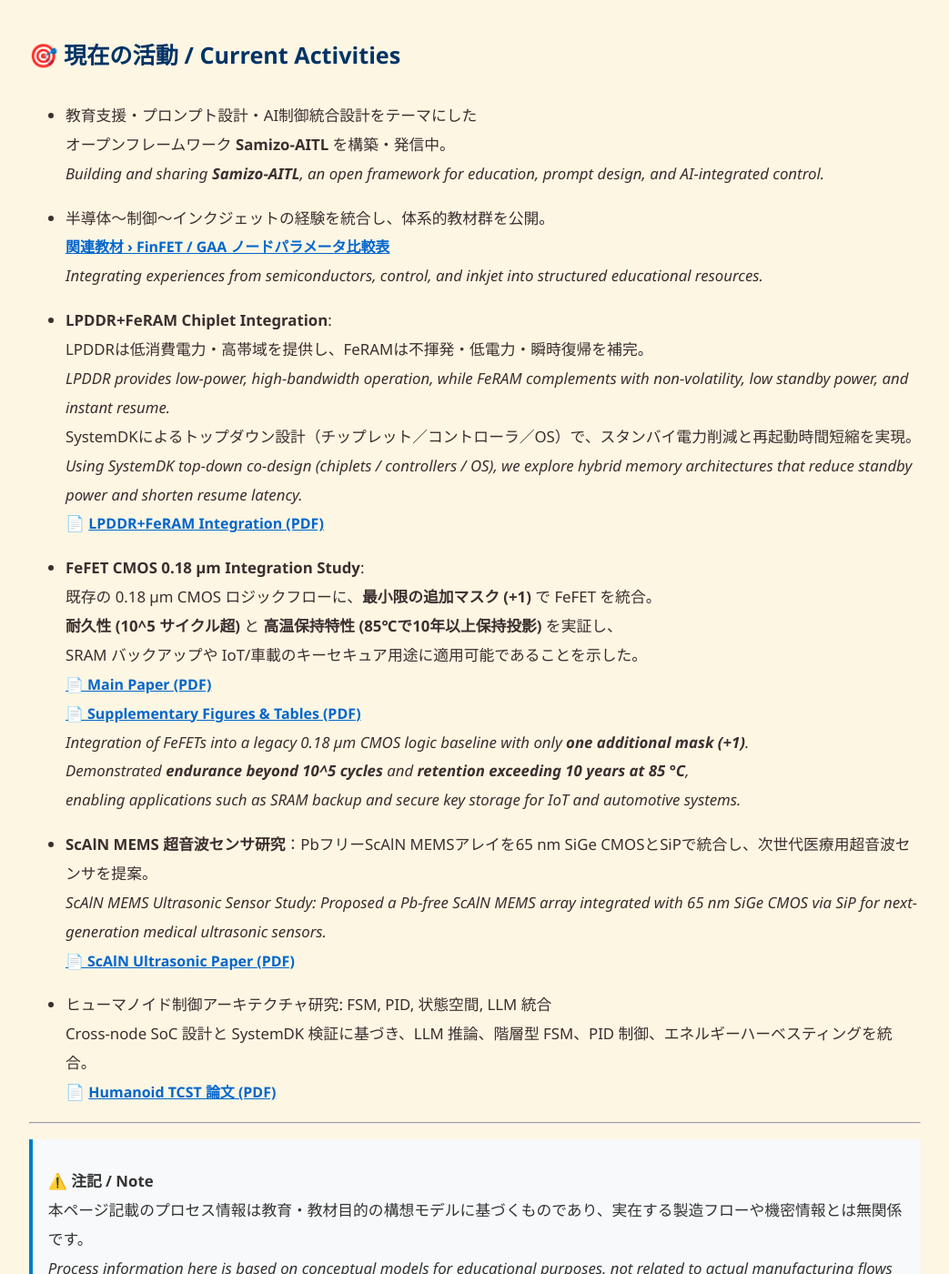
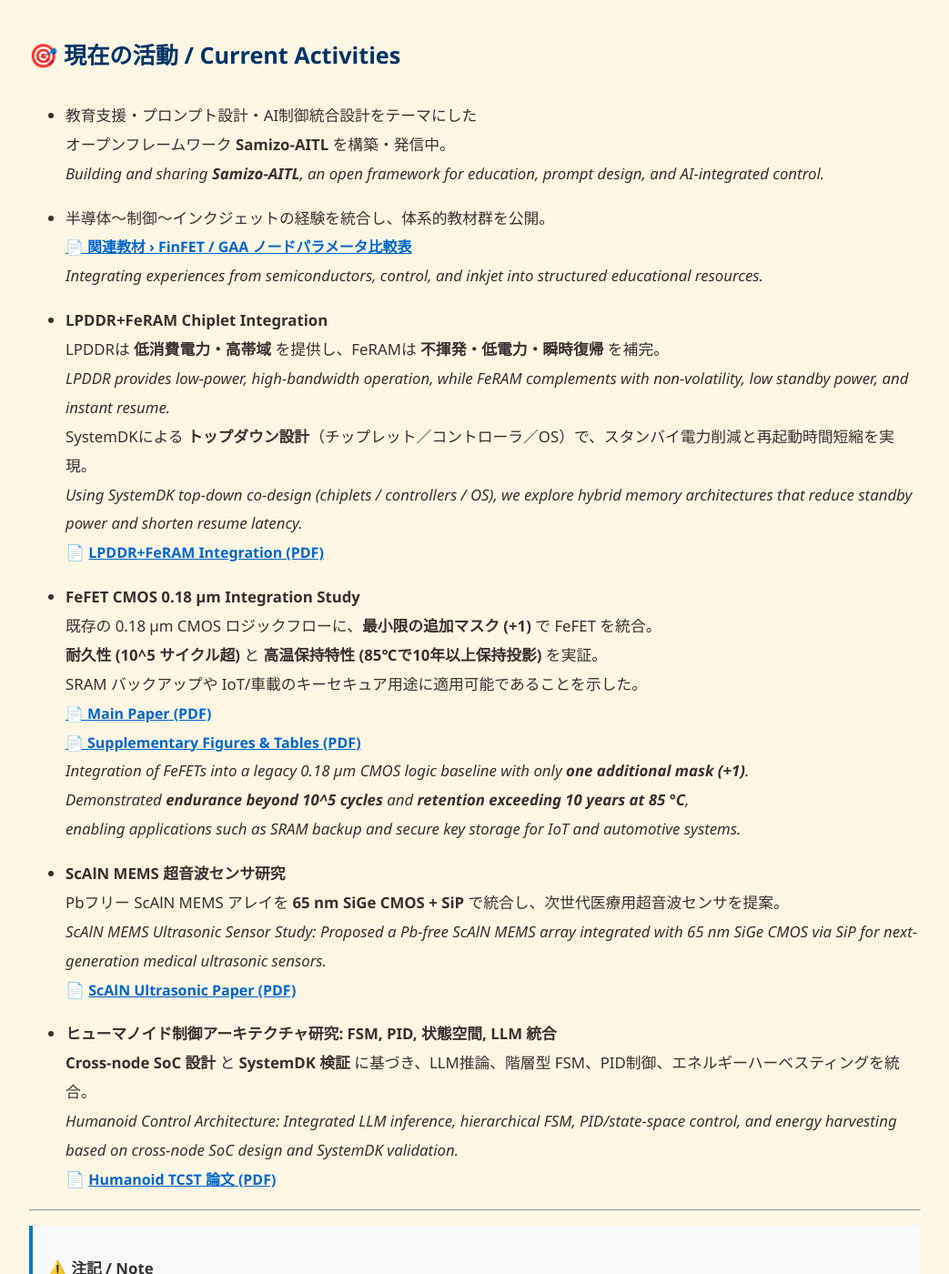
Before and after one commit to Samizo-AITL/Samizo-AITL.github.io, a Jekyll site: the page built from about/career-summary/index.md, in a window 1280 px wide and 1400 px high, scrolled down 2220 px. Shown: the whole window at 91% size, without its empty margins (118-1161 px from the left). Built offline with Jekyll 4.4.1, drawn with Linux system fonts in a browser that asks for light colours.

Commit message:
Update index.md

```diff
--- a/about/career-summary/index.md
+++ b/about/career-summary/index.md
@@ -83,19 +83,19 @@ description: "半導体・制御・インクジェット・教育の横断経験
   *Building and sharing **Samizo-AITL**, an open framework for education, prompt design, and AI-integrated control.*
 
 - 半導体〜制御〜インクジェットの経験を統合し、体系的教材群を公開。
-  [関連教材 › FinFET / GAA ノードパラメータ比較表](https://samizo-aitl.github.io/Edusemi-v4x/f_chapter1_finfet_gaa/appendixf1_05_node_params)
+  [📄 関連教材 › FinFET / GAA ノードパラメータ比較表](https://samizo-aitl.github.io/Edusemi-v4x/f_chapter1_finfet_gaa/appendixf1_05_node_params)
   *Integrating experiences from semiconductors, control, and inkjet into structured educational resources.*
 
-- **LPDDR+FeRAM Chiplet Integration**:
-  LPDDRは低消費電力・高帯域を提供し、FeRAMは不揮発・低電力・瞬時復帰を補完。
+- **LPDDR+FeRAM Chiplet Integration**
+  LPDDRは **低消費電力・高帯域** を提供し、FeRAMは **不揮発・低電力・瞬時復帰** を補完。
   *LPDDR provides low-power, high-bandwidth operation, while FeRAM complements with non-volatility, low standby power, and instant resume.*
-  SystemDKによるトップダウン設計（チップレット／コントローラ／OS）で、スタンバイ電力削減と再起動時間短縮を実現。
+  SystemDKによる **トップダウン設計**（チップレット／コントローラ／OS）で、スタンバイ電力削減と再起動時間短縮を実現。
   *Using SystemDK top-down co-design (chiplets / controllers / OS), we explore hybrid memory architectures that reduce standby power and shorten resume latency.*
   📄 [LPDDR+FeRAM Integration (PDF)](./docs/LPDDR_FeRAM.pdf)
 
-- **FeFET CMOS 0.18 µm Integration Study**:
+- **FeFET CMOS 0.18 µm Integration Study**
   既存の 0.18 µm CMOS ロジックフローに、**最小限の追加マスク (+1)** で FeFET を統合。
-  **耐久性 (10^5 サイクル超)** と **高温保持特性 (85℃で10年以上保持投影)** を実証し、
+  **耐久性 (10^5 サイクル超)** と **高温保持特性 (85℃で10年以上保持投影)** を実証。
   SRAM バックアップや IoT/車載のキーセキュア用途に適用可能であることを示した。
   [📄 Main Paper (PDF)](./docs/FeFET_CMOS018um_IntegrationStudy_Main.pdf)
   [📄 Supplementary Figures & Tables (PDF)](./docs/FeFET_CMOS_018um_IntegrationStudy_Supplementary.pdf)
@@ -103,13 +103,15 @@ description: "半導体・制御・インクジェット・教育の横断経験
   Demonstrated **endurance beyond 10^5 cycles** and **retention exceeding 10 years at 85 °C**,
   enabling applications such as SRAM backup and secure key storage for IoT and automotive systems.*
 
-- **ScAlN MEMS 超音波センサ研究**：PbフリーScAlN MEMSアレイを65 nm SiGe CMOSとSiPで統合し、次世代医療用超音波センサを提案。
+- **ScAlN MEMS 超音波センサ研究**
+  Pbフリー ScAlN MEMS アレイを **65 nm SiGe CMOS + SiP** で統合し、次世代医療用超音波センサを提案。
   *ScAlN MEMS Ultrasonic Sensor Study: Proposed a Pb-free ScAlN MEMS array integrated with 65 nm SiGe CMOS via SiP for next-generation medical ultrasonic sensors.*
-  [📄 ScAlN Ultrasonic Paper (PDF)](./docs/scaln_ultrasonic.pdf)
+  📄 [ScAlN Ultrasonic Paper (PDF)](./docs/scaln_ultrasonic.pdf)
 
-- ヒューマノイド制御アーキテクチャ研究: FSM, PID, 状態空間, LLM 統合
-  Cross-node SoC 設計と SystemDK 検証に基づき、LLM 推論、階層型 FSM、PID 制御、エネルギーハーベスティングを統合。
-  📄 [Humanoid TCST 論文 (PDF)](docs/humanoid_tcst2025.pdf)
+- **ヒューマノイド制御アーキテクチャ研究: FSM, PID, 状態空間, LLM 統合**
+  **Cross-node SoC 設計** と **SystemDK 検証** に基づき、LLM推論、階層型 FSM、PID制御、エネルギーハーベスティングを統合。
+  *Humanoid Control Architecture: Integrated LLM inference, hierarchical FSM, PID/state-space control, and energy harvesting based on cross-node SoC design and SystemDK validation.*
+  📄 [Humanoid TCST 論文 (PDF)](./docs/humanoid_tcst2025.pdf)
 
 ---
 
```
